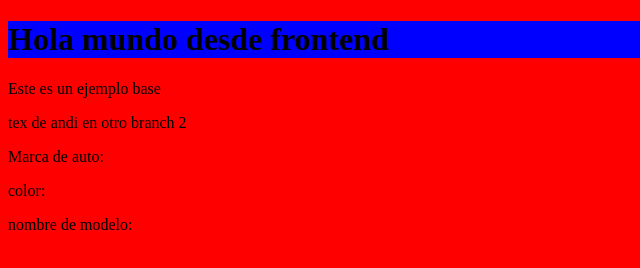
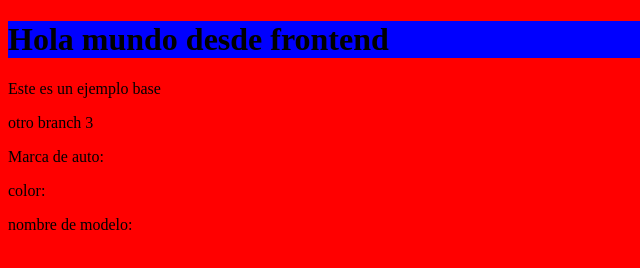
Before and after one commit to dbertolini/dev-team-FEBE-sample, a plain HTML site: page FE/index.html in a window 1280 px wide. Shown: the full height of the page, 0-640 px from the left. Drawn offline with Linux system fonts and the light colour scheme; no server answers.

Commit message:
branch 3

```diff
--- a/FE/index.html
+++ b/FE/index.html
@@ -9,7 +9,7 @@
   <body class="backgroundRojo">
     <h1 class="backgroundAzul">Hola mundo desde frontend</h1>
     <p>Este es un ejemplo base</p>
-    <p>tex de andi en otro branch 2</p>
+    <p>otro branch 3</p>
     <p>
       Marca de auto: <b><span id="autito-marca"></span></b>
     </p>
```
